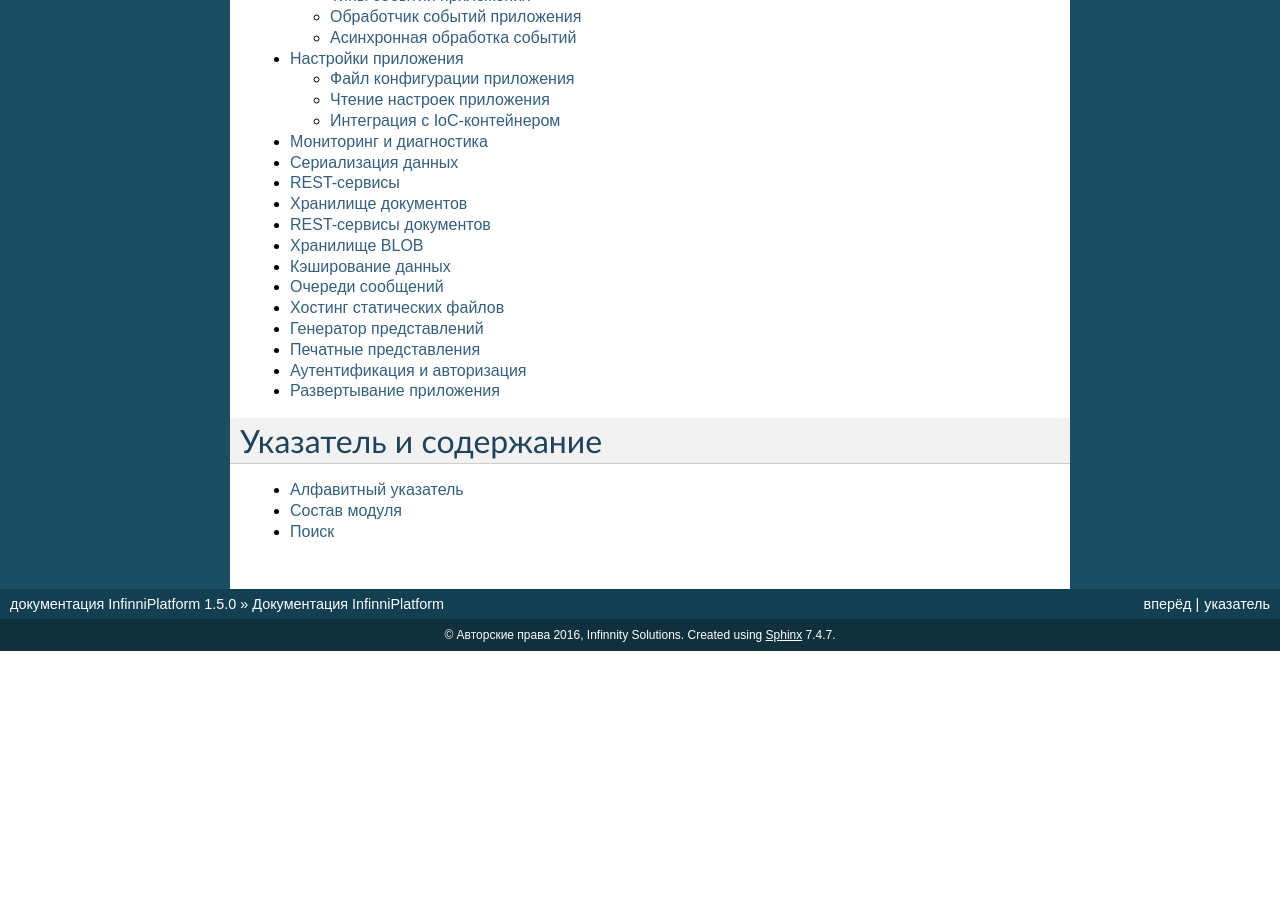
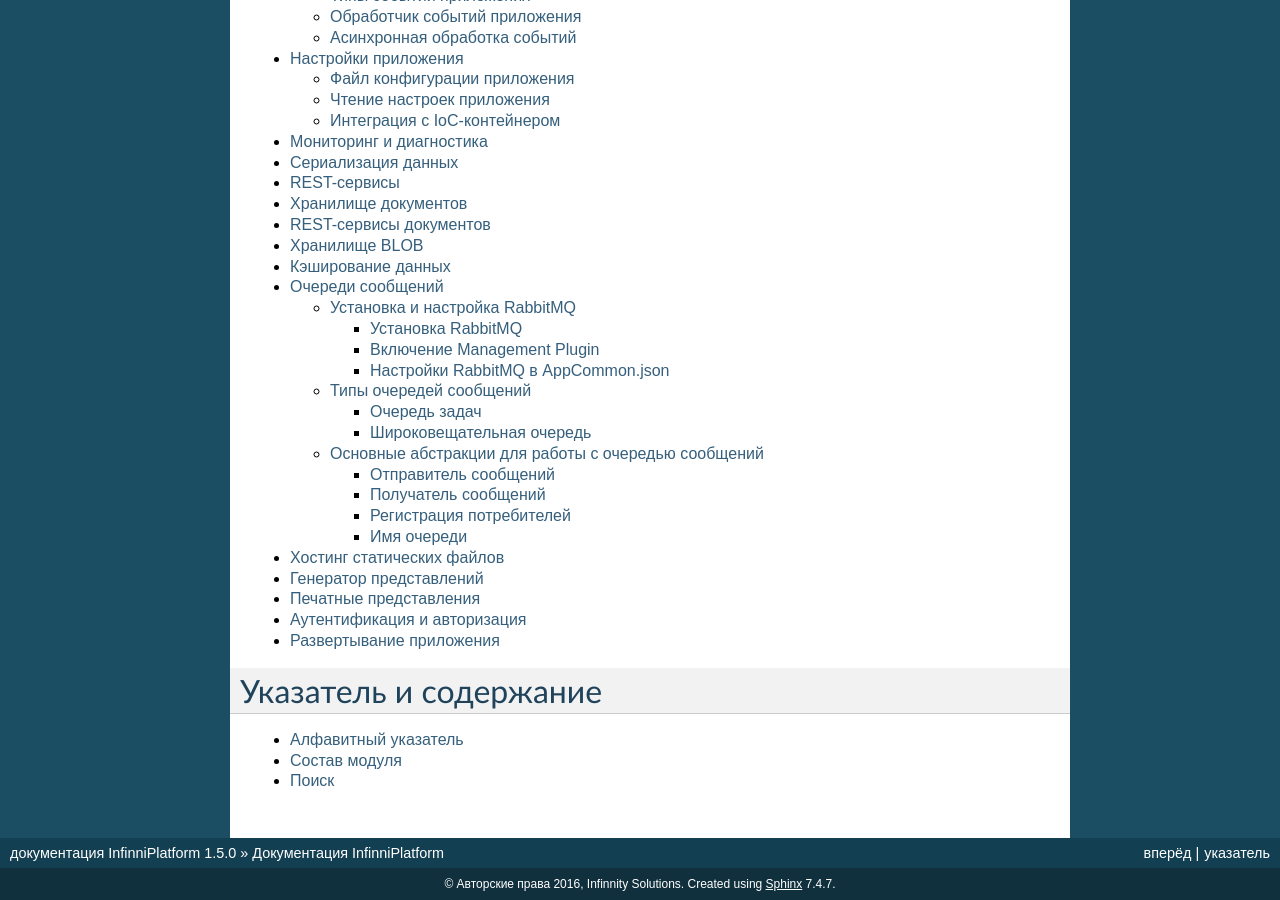
Before and after one commit to InfinniPlatform/InfinniPlatform.readthedocs.org, a Sphinx documentation site: the page built from docs/source/index.rst, in a window 1280 px wide and 900 px high, scrolled down 1230 px. Built offline with Sphinx 7.4.7, drawn with Linux system fonts in a browser that asks for light colours; before the commit the page ends 1881 px from its top, so only the background shows below that; some of the changed lines change nothing that is shown.

Commit message:
MC-4271: Написать раздел "Очереди сообщений" #resolved

```diff
--- a/docs/source/12-queues/index.rst
+++ b/docs/source/12-queues/index.rst
@@ -1,2 +1,22 @@
 Очереди сообщений
 =================
+
+Очереди сообщений, являются связующим звеном между различными процессами и обеспечивают надежный и масштабируемый интерфейс взаимодействия с другими подключенными системами и устройствами.
+
+Очереди позволяют обеспечить:
+
+* Слабое связывание — создают неявные интерфейсы обмена данными, позволяющие процессам быть независимыми друг от друга.
+* Масштабируемость — позволяют распределить процессы обработки информации. Таким образом, они позволяют легко наращивать скорость, с которой сообщения добавляются в очередь и обрабатываются.
+* Асинхронная обработка — предоставляют возможность асинхронной обработки данных, позволяющая поместить сообщение в очередь без обработки, позволяя приложению обработать сообщение позднее.
+
+Особенности:
+
+* Очереди реализованы на основе `RabbitMQ <https://www.rabbitmq.com/>`_ (платформа, реализующая систему обмена сообщениями между компонентами программной системы на основе стандарта `AMQP <http://www.amqp.org/>`_ ).
+* Очереди устойчивы к потере соединения, т.е. состояние очередей и сообщения в них сохраняются при отключении потребителей.
+* Сообщения остаются в очереди до тех пор пока получатель не обработает их успешно, в случае возникновения ошибки при обработке сообщение возвращается в очередь.
+
+.. toctree::
+
+    rabbitmq-install.rst
+    queues-types.rst
+    queues-classes.rst
--- /dev/null
+++ b/docs/source/12-queues/queues-classes.rst
@@ -0,0 +1,176 @@
+Основные абстракции для работы с очередью сообщений
+===================================================
+
+Примеры использования можно посмотреть и опробовать в проекте `InfinniPlatform.Northwind <https://github.com/InfinniPlatform/InfinniPlatform.Northwind>`_
+
+Отправитель сообщений
+---------------------
+
+``ITaskProducer`` - интерфейс отправителя сообщений в очередь задач. Пример:
+
+.. code-block:: csharp
+
+    public class SomeClass
+    {
+        public MessageProducerHttpService(ITaskProducer taskProducer)
+        {
+            _taskProducer = taskProducer;
+        }
+
+        private readonly ITaskProducer _taskProducer;
+
+        private async Task<object> SendMessages()
+        {
+            /* ... */
+
+            /* Асинхронный вызов */
+            var message = await _taskProducer.PublishAsync(new ExampleMessage());
+
+            /* Синхронный вызов */
+            var message = _taskProducer.Publish(new ExampleMessage());
+
+            /* ... */
+        }
+    }
+
+``IBroadcastProducer`` - интерфейс отправителя сообщений в широковещательную очередь. Пример:
+
+.. code-block:: csharp
+
+    public class SomeClass
+    {
+        public MessageProducerHttpService(IBroadcastProducer broadcastProducer)
+        {
+            _broadcastProducer = broadcastProducer;
+        }
+
+        private readonly IBroadcastProducer _broadcastProducer;
+
+        private async Task<object> SendMessages()
+        {
+            /* ... */
+
+            /* Асинхронный вызов */
+            var message = await _broadcastProducer.PublishAsync(new ExampleMessage());
+
+            /* Синхронный вызов */
+            var message = _broadcastProducer.Publish(new ExampleMessage());
+
+            /* ... */
+        }
+    }
+
+
+Получатель сообщений
+---------------------
+
+1. ``TaskConsumerBase<T>`` - базовый класс получателя сообщений из очереди задач. Используется для реализации логики получения сообщений.
+
+.. code-block:: csharp
+
+    public class TaskConsumerOne : TaskConsumerBase<ExampleMessage>
+    {
+        protected override async Task Consume(Message<ExampleMessage> message)
+        {
+            /*  place some logic here */
+        }
+    }
+
+
+2. ``BroadcastConsumerBase<T>`` - базовый класс получателя сообщений из очереди задач. Используется для реализации логики получения сообщений:
+
+.. code-block:: csharp
+
+    public class BroadcastConsumerOne : BroadcastConsumerBase<DynamicWrapper>
+    {
+        protected override async Task Consume(Message<DynamicWrapper> message)
+        {
+            /*  place some logic here */
+        }
+    }
+
+3. ``IOnDemandConsumer`` - интерфейс потребителя сообщений из очереди задач "по запросу".
+
+.. code-block:: csharp
+
+    public class SomeClass
+    {
+        public SomeClass(IOnDemandConsumer onDemandConsumer)
+        {
+            _onDemandConsumer = onDemandConsumer;
+        }
+
+        private readonly IOnDemandConsumer _onDemandConsumer;
+
+        private async Task<object> GetMessages(IHttpRequest httpRequest)
+        {
+            var message = await _onDemandConsumer.Consume<ExampleMessage>("OnDemandQueue");
+
+            if (message == null)
+            {
+                return null;
+            }
+
+            var body = (ExampleMessage)message.GetBody();
+
+            return $"{body}";
+        }
+    }
+
+
+Регистрация потребителей
+------------------------
+
+Для регистрации всех получателяей, объявленных в сборке, можно использовать метод ``RegisterConsumers()``:
+
+.. code-block:: csharp
+
+    builder.RegisterConsumers(assembly);
+
+Для регистрации отдельных получателей в IoC-контейнере существует два интерфейса:
+
+1. ``ITaskConsumer`` - для получателя сообщений из очереди задач.
+
+.. code-block:: csharp
+
+    builder.RegisterType<TaskConsumerOne>()
+           .As<ITaskConsumer>()
+           .SingleInstance();
+
+2. ``IBroadcastConsumer`` - для получателя сообщений из широковещательной очереди.
+
+.. code-block:: csharp
+
+    builder.RegisterType<TaskConsumerOne>()
+           .As<IBroadcastConsumer>()
+           .SingleInstance();
+
+
+Имя очереди
+-----------
+
+По умолчанию именем очереди является полное имя типа отправляетого сообщения, например:
+
+.. code-block:: csharp
+
+    namespace InfinniPlatform.Northwind.Queues
+    {
+        public class ExampleMessage
+        {
+            /* Сообщения этого типа будут отправлены в очередь с именем "InfinniPlatform.Northwind.Queues.ExampleMessage" */
+        }
+    }
+
+
+``QueueNameAttribute`` - атрибут определяющий имя очереди для потребителя или сообщения.
+
+.. code-block:: csharp
+
+    [QueueName("DynamicQueue")]
+    public class BroadcastConsumerTwo : BroadcastConsumerBase<ExampleMessage>
+    {
+        protected override async Task Consume(Message<ExampleMessage> message)
+        {
+            /* Этот получатель будет обрабатывать только сообщения отправленные в очередь с именем "DynamicQueue" */
+        }
+    }
--- /dev/null
+++ b/docs/source/12-queues/queues-types.rst
@@ -0,0 +1,18 @@
+Типы очередей сообщений
+=======================
+
+Очередь задач
+-------------
+
+Сообщения из очереди задач распределяются среди *всех* подписчиков, таким образом одно сообщение получает и обрабатывает только один подписчик.
+Данную очередь можно использовать для организации параллельной обработки задач.
+
+.. image:: https://www.rabbitmq.com/img/tutorials/python-two.png
+
+Широковещательная очередь
+-------------------------
+
+Сообщения из широковещательной очереди получают *каждый* подписчик, таким образом одно сообщение получают и обрабатывают все подписчики.
+Данную очередь можно использовать при необходимости разнородной обработке одного и того же сообщения.
+
+.. image:: https://www.rabbitmq.com/img/tutorials/python-three-overall.png
--- /dev/null
+++ b/docs/source/12-queues/rabbitmq-install.rst
@@ -0,0 +1,46 @@
+Установка и настройка RabbitMQ
+==============================
+
+Установка RabbitMQ
+------------------
+
+#. Скачать и установить `Erlang OTP 19.0 Windows 64-bit Binary File <http://www.erlang.org/download.html>`_.
+#. Скачать и установить `RabbitMQ Server <https://www.rabbitmq.com/download.html>`_.
+#. RabbitMQ Server готов к использованию.
+
+Инструкции на официальном сайте `для Windows <https://www.rabbitmq.com/install-windows.html>`_ и `для Ubuntu/Debian <https://www.rabbitmq.com/install-debian.html>`_
+
+Включение Management Plugin
+---------------------------
+
+Для управления и мониторинга состояния RabbitMQ существует специальный плагин.
+Для его включения необходимо из папки :file:`C:\\Program Files\\RabbitMQ Server\\rabbitmq_server-3.6.2\\sbin` выполнить команду:
+
+.. code-block:: bash
+
+    > rabbitmq-plugins enable rabbitmq_management
+
+По адресу `http://localhost:15672 <http://localhost:15672>`_ будет доступен сайт Management API.
+
+`Инструкции на официальном сайте <https://www.rabbitmq.com/management.html>`_
+
+Настройки RabbitMQ в AppCommon.json
+-----------------------------------
+
+Пример конфигурации:
+
+.. code-block:: javascript
+
+    "rabbitmq": {
+      "HostName": "localhost",
+      "Port": 5672,
+      "UserName": "guest",
+      "Password": "guest",
+      "ManagementApiPort": 15672
+    }
+
+* *HostName* - имя сервера, где установлен RabbitMQ
+* *Port* - номер порта для доступа к RabbitMQ
+* *UserName* - имя пользователя RabbitMQ
+* *Password* - пароль пользователя RabbitMQ
+* *ManagementApiPort* - номер порта для доступа к Management API
```
